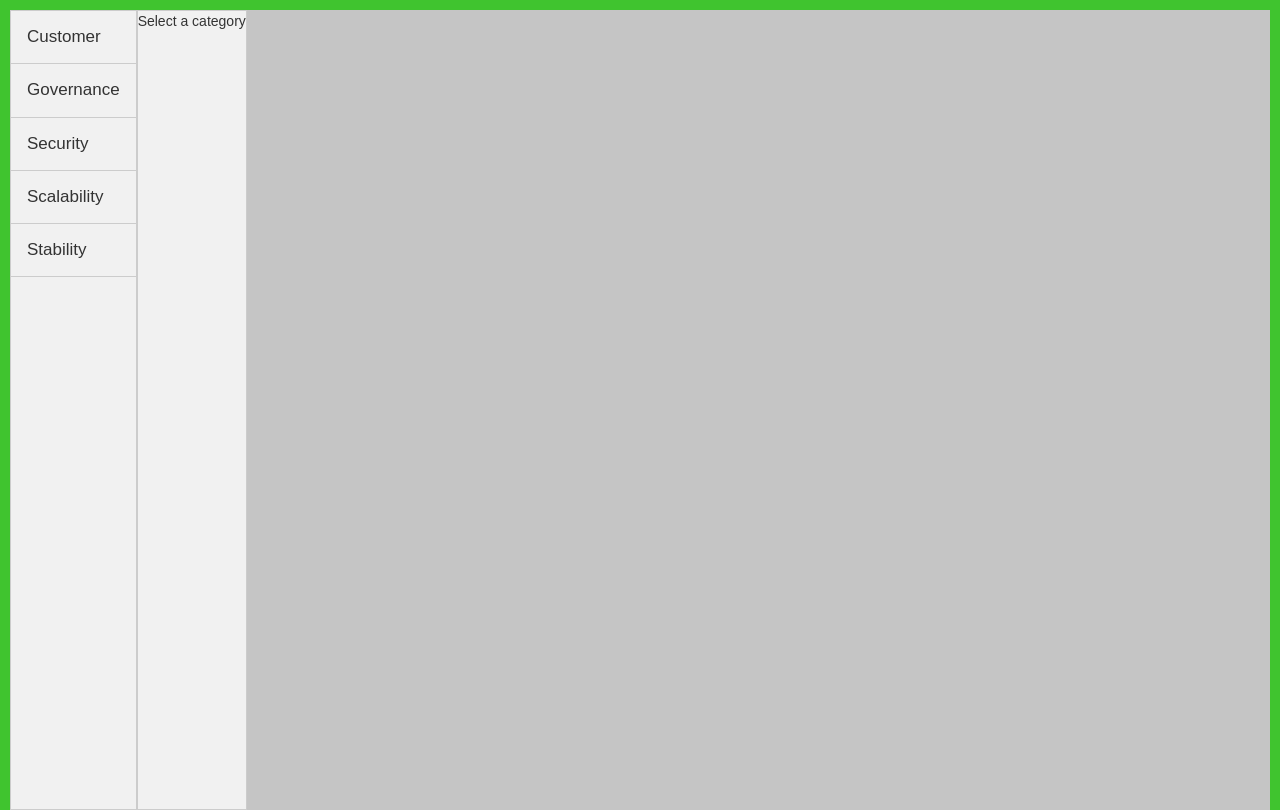
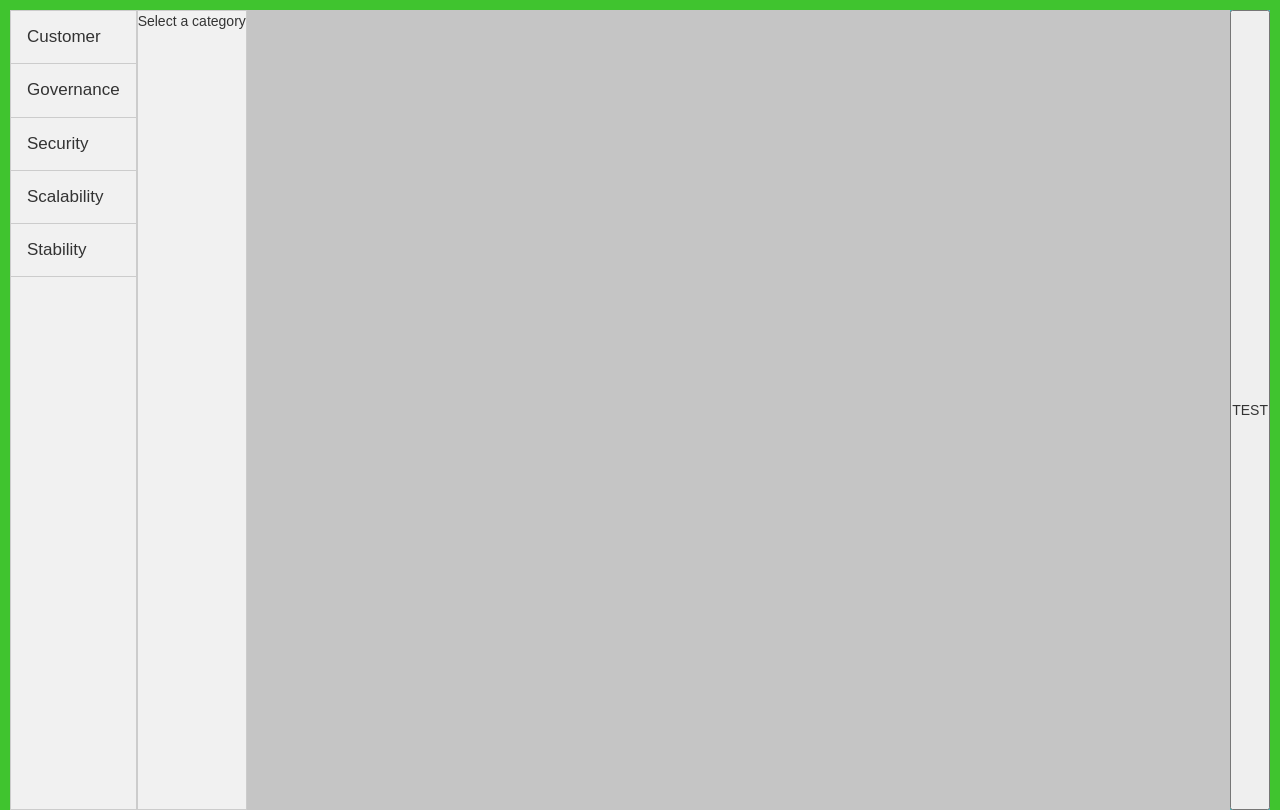
Before and after one commit to jransome/Immune-system-front-end, a React (Create React App) app: page / in a window 1280 px wide. Built offline with nearby package versions, Linux system fonts and the light colour scheme.

Commit message:
Team endpoint connected

```diff
--- a/package.json
+++ b/package.json
@@ -3,13 +3,15 @@
   "version": "0.1.0",
   "private": true,
   "dependencies": {
+    "axios": "^0.17.1",
     "prop-types": "^15.6.0",
     "react": "^16.2.0",
     "react-dom": "^16.2.0",
     "react-redux": "^5.0.6",
     "react-router-dom": "^4.2.2",
     "react-scripts": "1.1.0",
-    "redux": "^3.7.2"
+    "redux": "^3.7.2",
+    "redux-promise": "^0.5.3"
   },
   "scripts": {
     "start": "react-scripts start",
--- a/src/App.js
+++ b/src/App.js
@@ -2,6 +2,7 @@ import React, { Component } from 'react';
 import CategoryList from './containers/CategoryList/CategoryList';
 import SubCategoryList from './containers/SubCategoryList/SubCategoryList';
 import CriteriaWindow from './containers/CriteriaWindow/CriteriaWindow';
+import TeamLogin from './containers/TeamLogin/TeamLogin';
 
 const App = () => (
     <div id="app-container">
@@ -14,6 +15,7 @@ const App = () => (
         <div className="right">
             <CriteriaWindow />
         </div>
+        <TeamLogin />
     </div>
 )
 
--- /dev/null
+++ b/src/actions/TeamActions.js
@@ -0,0 +1,16 @@
+import Axios from 'axios';
+// Shows all teams
+const ROOT_URL = 'https://immunisation-api-product.test.ctmers.io';
+export const GET_TEAMS = 'GET_TEAMS';
+
+export function getTeams() {
+    const endpoint = '/team'
+    const url = `${ROOT_URL}${endpoint}`;
+    console.log(url);
+    const request =  Axios.get(url); //returns a promise
+
+    return {
+        type: GET_TEAMS,
+        payload: request
+    }
+}
--- /dev/null
+++ b/src/containers/TeamLogin/TeamLogin.js
@@ -0,0 +1,25 @@
+import React, { Component } from 'react';
+import { connect } from 'react-redux';
+import { getTeams } from '../../actions/TeamActions';
+import { bindActionCreators } from 'redux';
+import { get } from 'http';
+
+const TeamLogin = (props) => {
+    console.log(props.teams);
+    return (
+    <button onClick={props.getTeams}>TEST</button>
+    );
+}
+
+function mapStateToProps(state) {
+    return {
+       teams: state.teams
+    }
+}
+
+function mapDispatchToProps(dispatch) {
+    return bindActionCreators({ getTeams: getTeams }, dispatch)
+}
+
+
+export default connect(mapStateToProps, mapDispatchToProps)(TeamLogin);
--- a/src/index.js
+++ b/src/index.js
@@ -2,6 +2,7 @@ import React from 'react';
 import ReactDOM from 'react-dom';
 import { Provider } from 'react-redux';
 import { createStore, applyMiddleware } from 'redux';
+import ReduxPromise from 'redux-promise';
 import registerServiceWorker from './registerServiceWorker';
 import './index.css';
 
--- /dev/null
+++ b/src/reducers/TeamReducer.js
@@ -0,0 +1,11 @@
+import { GET_TEAMS } from "../actions/TeamActions";
+
+export default function (state = [], action) {
+    switch(action.type) {
+        case GET_TEAMS:
+        console.log(action.payload)
+        return action.payload;
+        default:
+            return state;
+    }
+}
--- a/src/reducers/index.js
+++ b/src/reducers/index.js
@@ -1,12 +1,14 @@
 import { combineReducers } from 'redux';
 import ActiveTab from './ReducerActiveTab';
 import { categories, subCategories, criteria } from './backend_data';
+import TeamsReducer from './TeamReducer';
 
 const rootReducer = combineReducers({
   activeTab: ActiveTab,
   categories: categories,
   subCategories: subCategories,
-  criteria: criteria
+  criteria: criteria,
+  teams: TeamsReducer
 });
 
 export default rootReducer;
```
Also changed, not shown: 1 other file (tests, documents, lock files or other folders).
